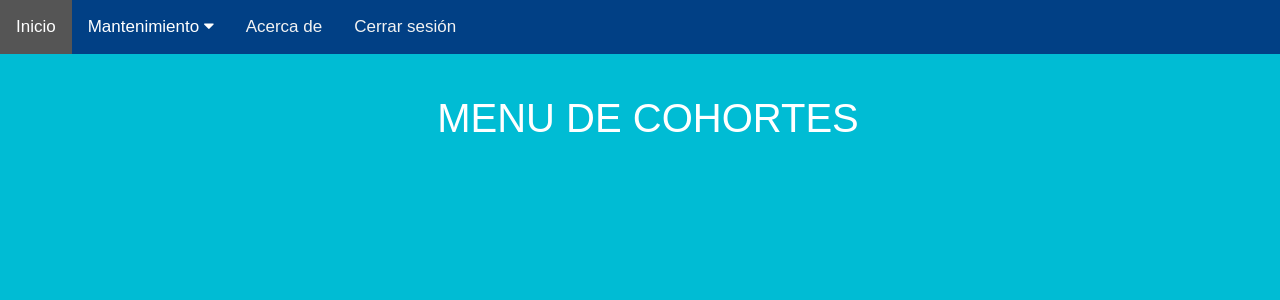
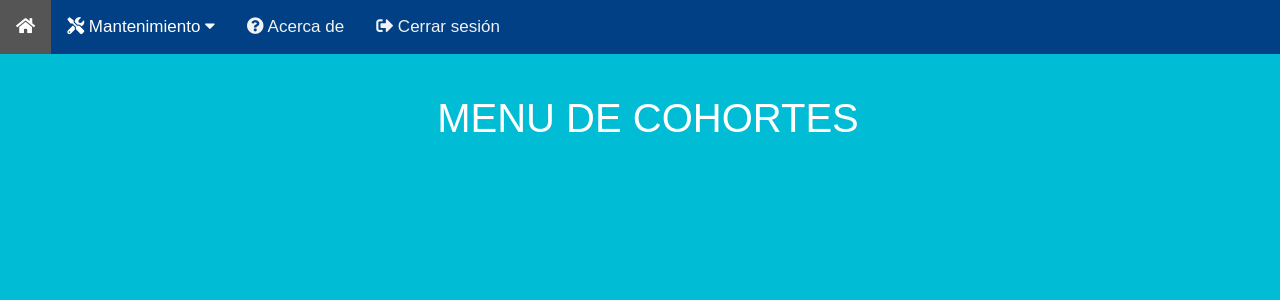
Before and after one commit to danielM9521/Notas_HVT, a PHP site: page /home.php in a window 1280 px wide. Shown: the top 300 px of the page. Run offline with PHP 8.4, Linux system fonts and the light colour scheme; data that the repository does not hold is empty; some libraries are stand-ins or nearby versions.

Commit message:
iconos a las barras

```diff
--- a/header.php
+++ b/header.php
@@ -3,6 +3,8 @@
 <head>
 <meta charset="UTF-8">
 <meta name="viewport" content="width=device-width, initial-scale=1">
+<link rel="stylesheet" href="https://use.fontawesome.com/releases/v5.8.1/css/solid.css" integrity="sha384-QokYePQSOwpBDuhlHOsX0ymF6R/vLk/UQVz3WHa6wygxI5oGTmDTv8wahFOSspdm" crossorigin="anonymous">
+<link rel="stylesheet" href="https://use.fontawesome.com/releases/v5.8.1/css/fontawesome.css" integrity="sha384-vd1e11sR28tEK9YANUtpIOdjGW14pS87bUBuOIoBILVWLFnS+MCX9T6MMf0VdPGq" crossorigin="anonymous">
 <link rel="stylesheet" href="./views/css/font-awesome-4.7.0.min.css">
 <link rel="stylesheet" href="https://cdnjs.cloudflare.com/ajax/libs/font-awesome/4.7.0/css/font-awesome.min.css">
 <link href="./views/css/bootstrap-4.1.1.min.css" rel="stylesheet" id="bootstrap-css">
--- a/home.php
+++ b/home.php
@@ -4,10 +4,10 @@
 <body>
 
 	<div class="topnav" id="myTopnav">
-		<a href="index.php" class="active">Inicio</a>
+		<a href="index.php" class="active"><i class="fas fa-home"></i></a>
 
 		<div class="drop">
-			<button class="dropbtn">Mantenimiento
+			<button class="dropbtn"><i class="fas fa-tools left"></i> Mantenimiento
 				<i class="fa fa-caret-down"></i>
 			</button>
 			<div class="drop-content">
@@ -22,8 +22,8 @@
 				<a href="views/index_nota.php">Nota</a>
 			</div>
 		</div>
-		<a href="views/acerca_de.php">Acerca de</a>
-		<a href="controllers/logout.php">Cerrar sesión</a>
+		<a href="views/acerca_de.php"><i class="fas fa-question-circle"></i> Acerca de</a>
+		<a href="controllers/logout.php"><i class="fas fa-sign-out-alt"></i> Cerrar sesión</a>
 		<a href="javascript:void(0);" style="font-size:15px;" class="icon" onclick="myFunction()">&#9776;</a>
 	</div>
 
```
Also changed, not shown: navbar.php (+4 -4 lines).
